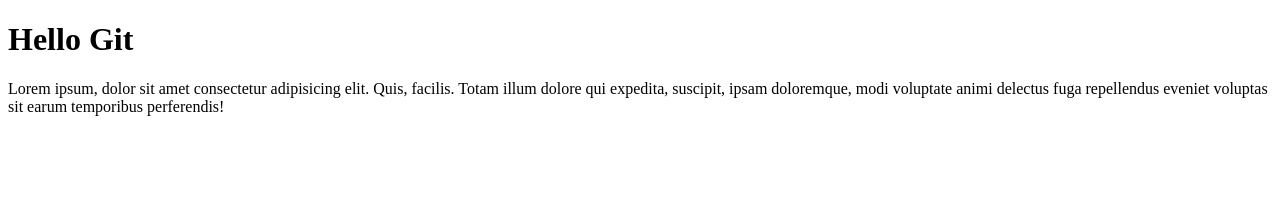
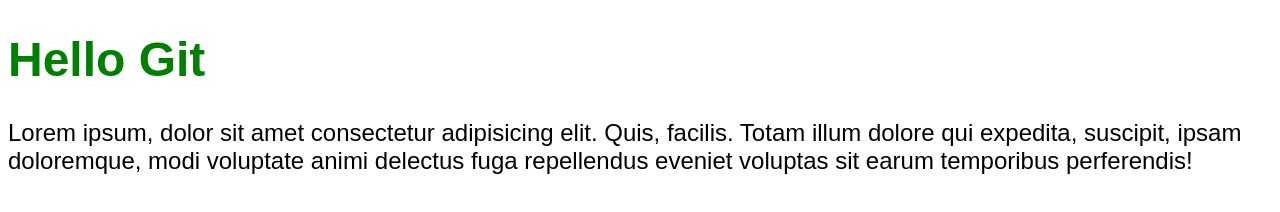
Before and after one commit to BehzodAbdurasulov/first_repo, a plain HTML site: page index.html in a window 1280 px wide. Drawn offline with Linux system fonts and the light colour scheme.

Commit message:
link style.css

```diff
--- a/index.html
+++ b/index.html
@@ -4,6 +4,7 @@
     <meta charset="UTF-8">
     <meta name="viewport" content="width=device-width, initial-scale=1.0">
     <meta http-equiv="X-UA-Compatible" content="ie=edge">
+    <link rel="stylesheet" href="style.css">
     <title>Document</title>
 </head>
 <body>
--- /dev/null
+++ b/style.css
@@ -0,0 +1,7 @@
+body {
+    font-family: sans-serif;
+    font-size: 1.5rem;
+}
+h1 {
+    color: green;
+}
```
